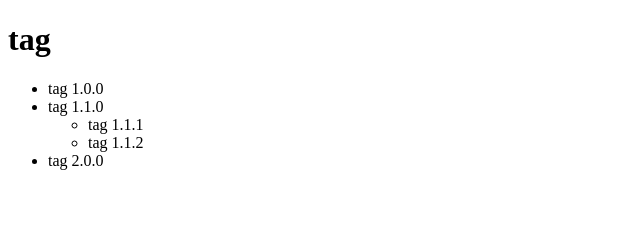
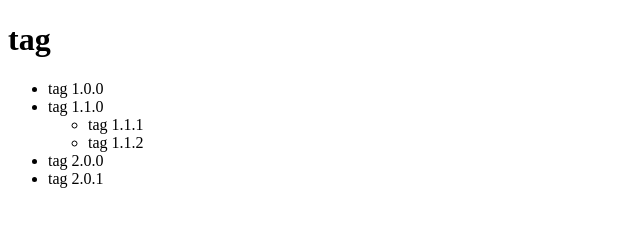
Before and after one commit to Dong-Es/distribute, a plain HTML site: page index.html in a window 1280 px wide. Shown: the full height of the page, 0-640 px from the left. Drawn offline with Linux system fonts and the light colour scheme.

Commit message:
tag 2.0.1

```diff
--- a/index.html
+++ b/index.html
@@ -16,6 +16,7 @@
             <li>tag 1.1.2</li>
         </ul>
         <li>tag 2.0.0</li>
+        <li>tag 2.0.1</li>
     </ul>
 </body>
 </html>
```
